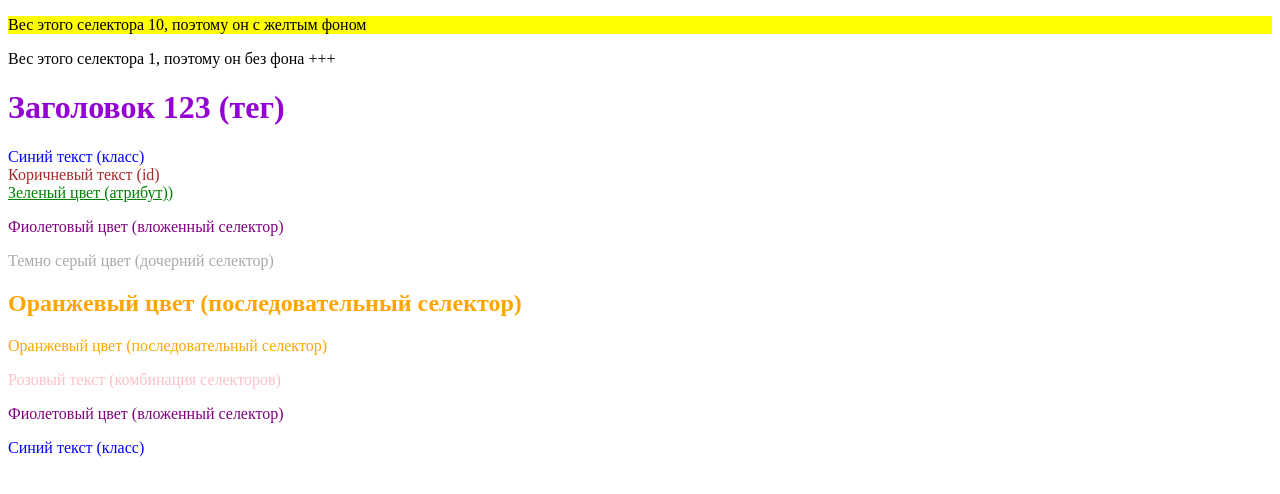
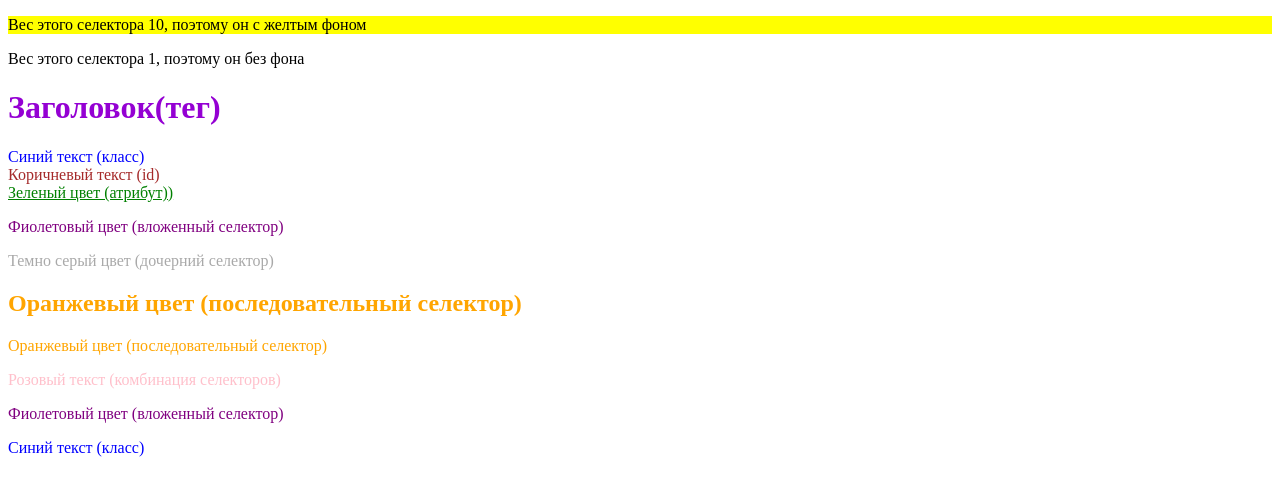
Before and after one commit to serg050889/home-work-5, a plain HTML site: page index.html in a window 1280 px wide. Drawn offline with Linux system fonts and the light colour scheme.

Commit message:
unnecessary content removed

```diff
--- a/index.html
+++ b/index.html
@@ -13,12 +13,12 @@
     <div class="highlight">
         <p> Вес этого селектора 10, поэтому он с желтым фоном</p>
     </div>
-    <p> Вес этого селектора 1, поэтому он без фона +++</p>
+    <p> Вес этого селектора 1, поэтому он без фона</p>
 
 </div>
 
 
-<h1>Заголовок 123 (тег)</h1>
+<h1>Заголовок(тег)</h1>
 
 
 <div class="section">
```
